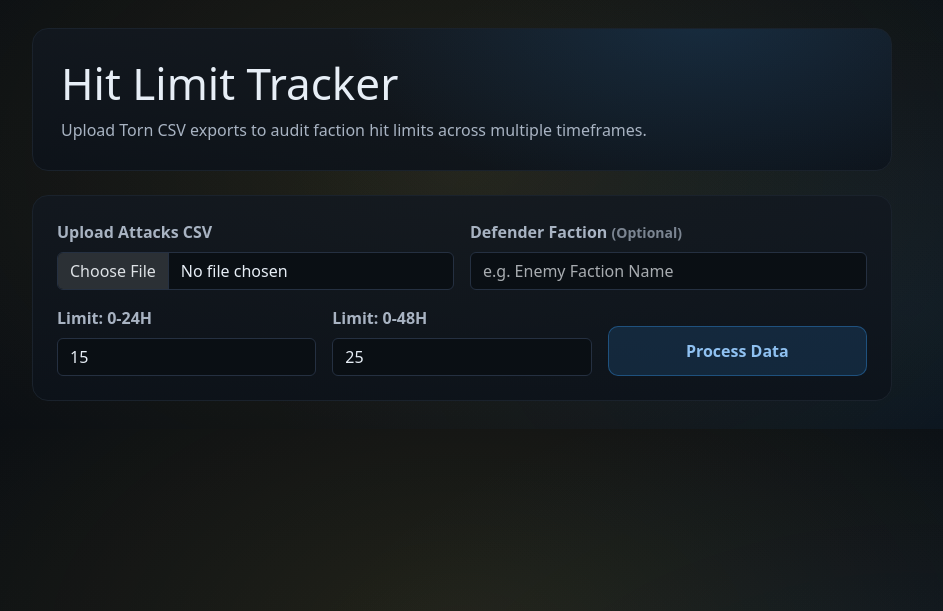
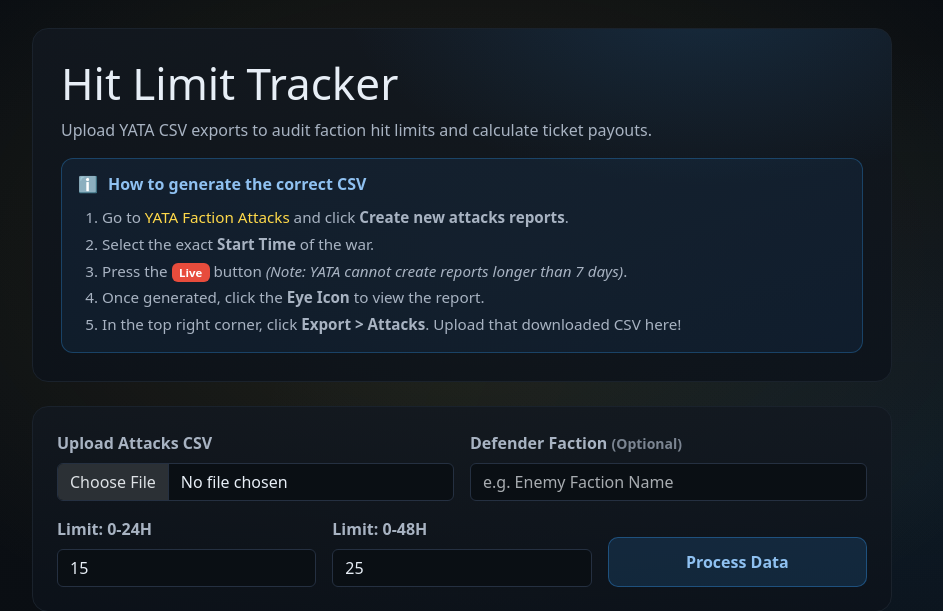
Before and after one commit to nickstrijbos/npo-hit-limit-site, a Django app: page / in a window 1280 px wide. Shown: the part 53-664 px from the top of the page, without its empty margins (178-1121 px from the left). Run offline with Django 5.2, Linux system fonts and the light colour scheme.

Commit message:
add explenation

```diff
--- a/tracker/templates/tracker/index.html
+++ b/tracker/templates/tracker/index.html
@@ -65,7 +65,20 @@
 <main class="shell">
   <div class="hero">
     <h2>Hit Limit Tracker</h2>
-    <p class="sub mt-2 mb-0">Upload Torn CSV exports to audit faction hit limits across multiple timeframes.</p>
+    <p class="sub mt-2 mb-3">Upload YATA CSV exports to audit faction hit limits and calculate ticket payouts.</p>
+
+    <div class="alert mt-3 mb-0" style="background: rgba(42,122,191,.1); border: 1px solid rgba(42,122,191,.4); color: var(--npo-text); border-radius: 12px; font-size: 0.95em;">
+      <h5 style="color: #8fc1f1; font-weight: 700; font-size: 1.05em; margin-bottom: 12px;">
+        <span style="margin-right: 6px;">ℹ️</span> How to generate the correct CSV
+      </h5>
+      <ol style="margin-bottom: 0; padding-left: 24px; color: var(--npo-sub);">
+        <li class="mb-1">Go to <a href="https://yata.yt/faction/attacks/" target="_blank" style="color: var(--npo-accent); text-decoration: none;">YATA Faction Attacks</a> and click <strong>Create new attacks reports</strong>.</li>
+        <li class="mb-1">Select the exact <strong>Start Time</strong> of the war.</li>
+        <li class="mb-1">Press the <span class="badge" style="background: #e74c3c; color: white;">Live</span> button <em>(Note: YATA cannot create reports longer than 7 days)</em>.</li>
+        <li class="mb-1">Once generated, click the <strong>Eye Icon</strong> to view the report.</li>
+        <li>In the top right corner, click <strong>Export > Attacks</strong>. Upload that downloaded CSV here!</li>
+      </ol>
+    </div>
   </div>
 
   <div class="card-npo mb-4">
--- a/tracker/views.py
+++ b/tracker/views.py
@@ -36,7 +36,7 @@ def index_view(request):
                     df = pd.read_csv(csv_file, sep=';')
 
                 if 'timestamp_started' not in df.columns:
-                    raise ValueError("Could not find 'timestamp_started' column. Invalid Torn export.")
+                    raise ValueError("Could not find 'timestamp_started' column. Invalid YATA export.")
 
                 # Force Attacker to be NPO
                 df = df[df['attacker_factionname'].astype(str).str.contains('NPO', case=False, na=False)]
```
